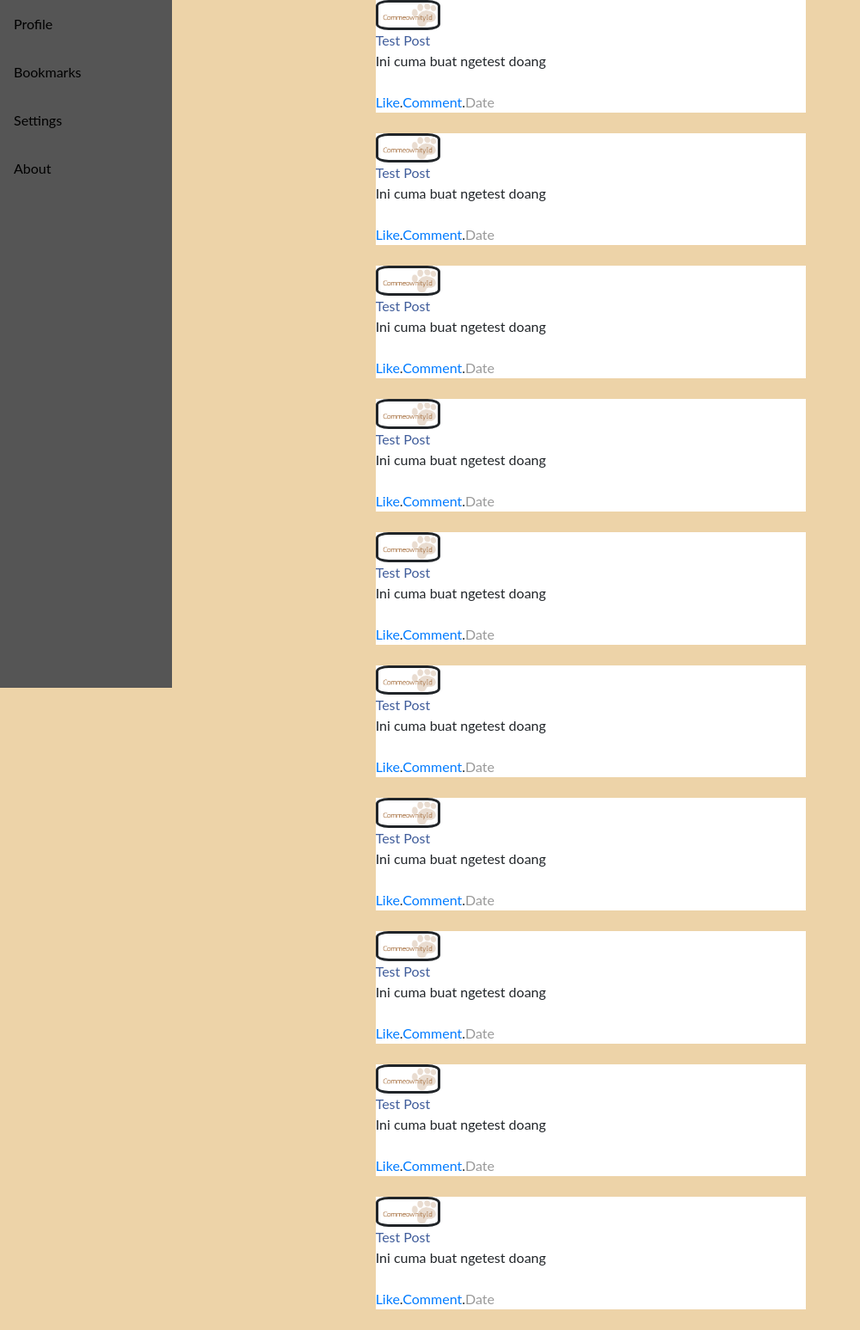
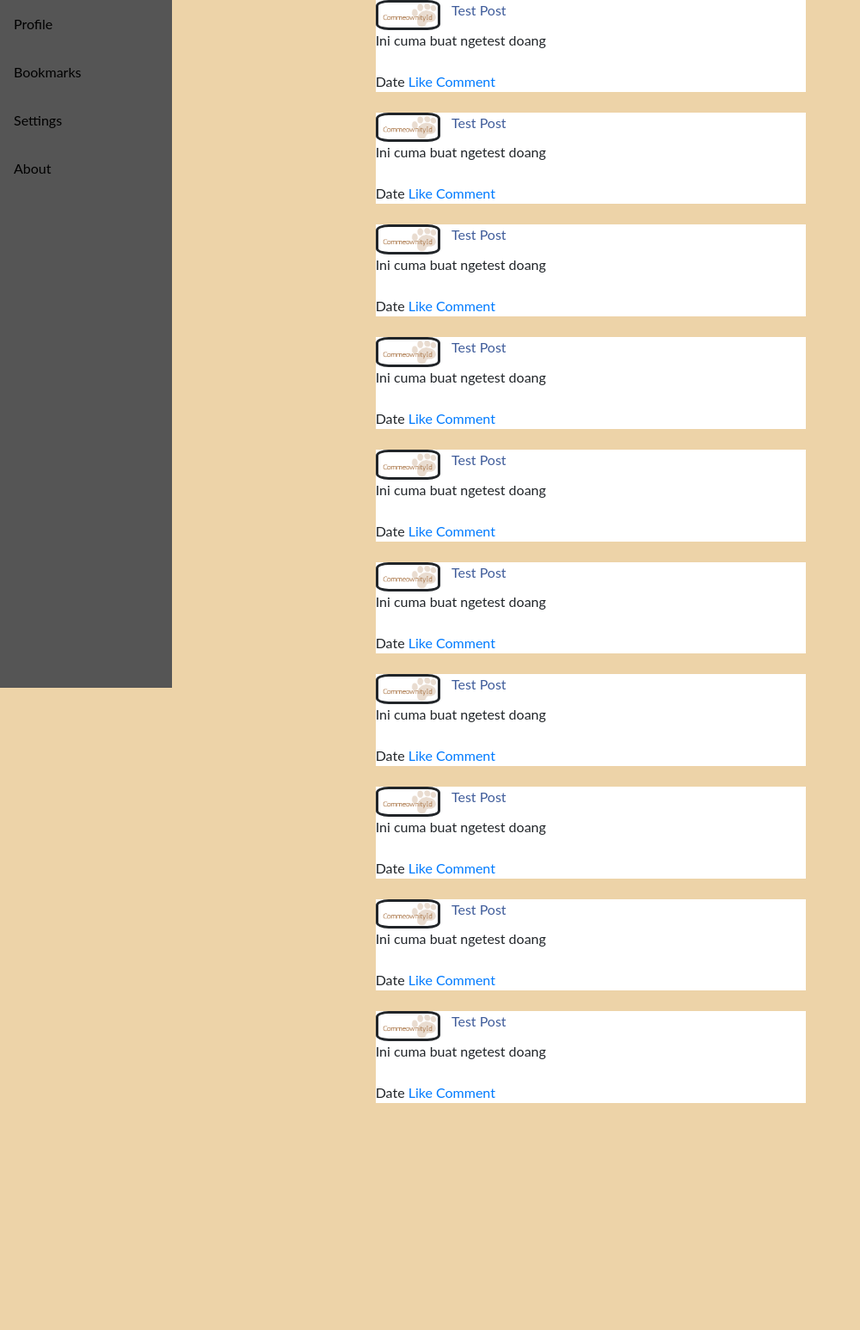
Before and after one commit to putrin1012/Commeownityid, a PHP site: page /_index.php in a window 1280 px wide. Shown: the part 56-1603 px from the top of the page at 86% size, without its empty margins (0-1000 px from the left). After the commit the page ends 1339 px from the top, so only its background shows below. Run offline with PHP 8.4, Linux system fonts and the light colour scheme.

Commit message:
no message

```diff
--- a/post.php
+++ b/post.php
@@ -1,11 +1,18 @@
 <div id="post", style="max-width: 500px;background-color: #FFFFFF">
   <div>
+    <div class="row">
+      <div class="col-2">
     <img src="img/logo_dark.png" style="width: 75px;margin-right: 4px;border: solid;border-radius:20%">
   </div>
+  <div class="col-10">
     <div style="font-weigth: bold;color: #405d9b">Test Post</div>
+  </div>
+  </div>
+  </div>
     Ini cuma buat ngetest doang
   <br/><br/>
 
-  <a href="">Like</a>.<a href="">Comment</a>.<span style="color: #999;">Date</a>
+  <a>Date</a>
+  <a href="">Like</a><a href=""> Comment </a><span style="color: #999;">
 
   </div>
```
Also changed, not shown: Profile.php (added).
